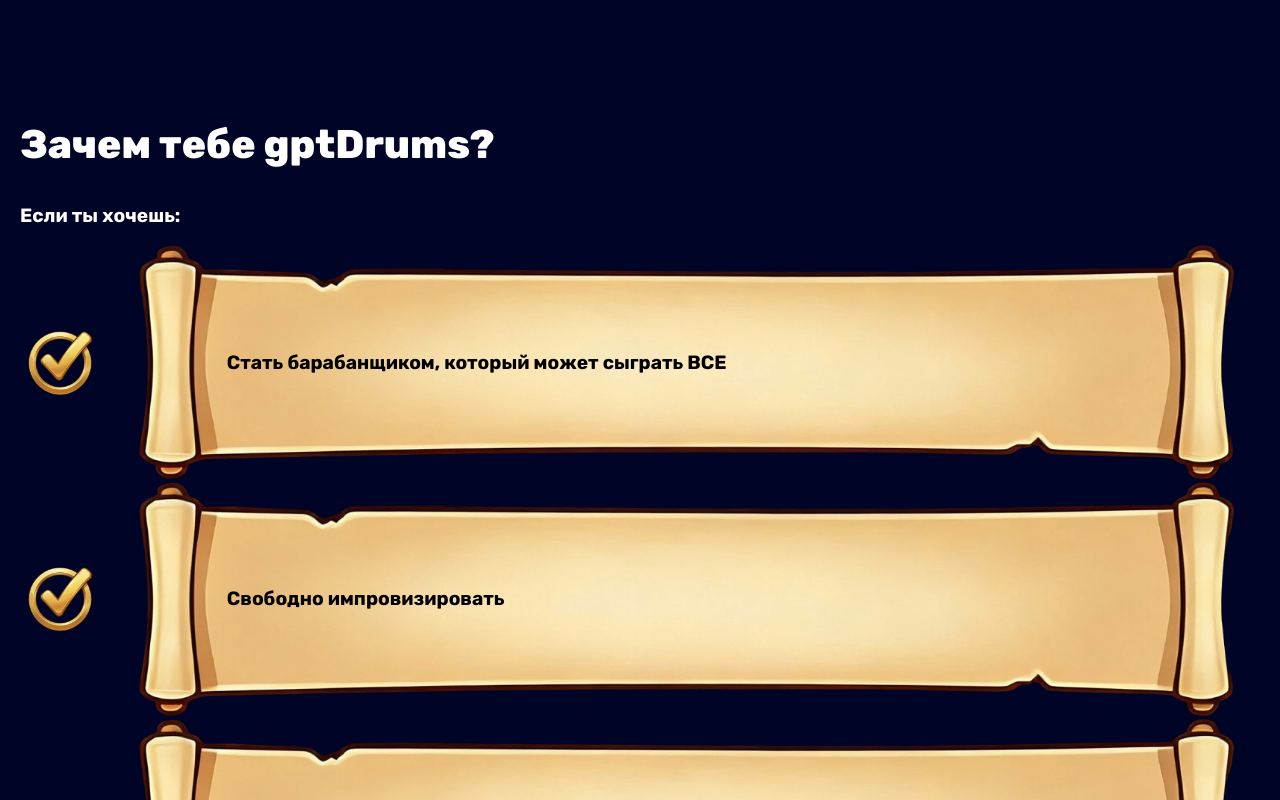
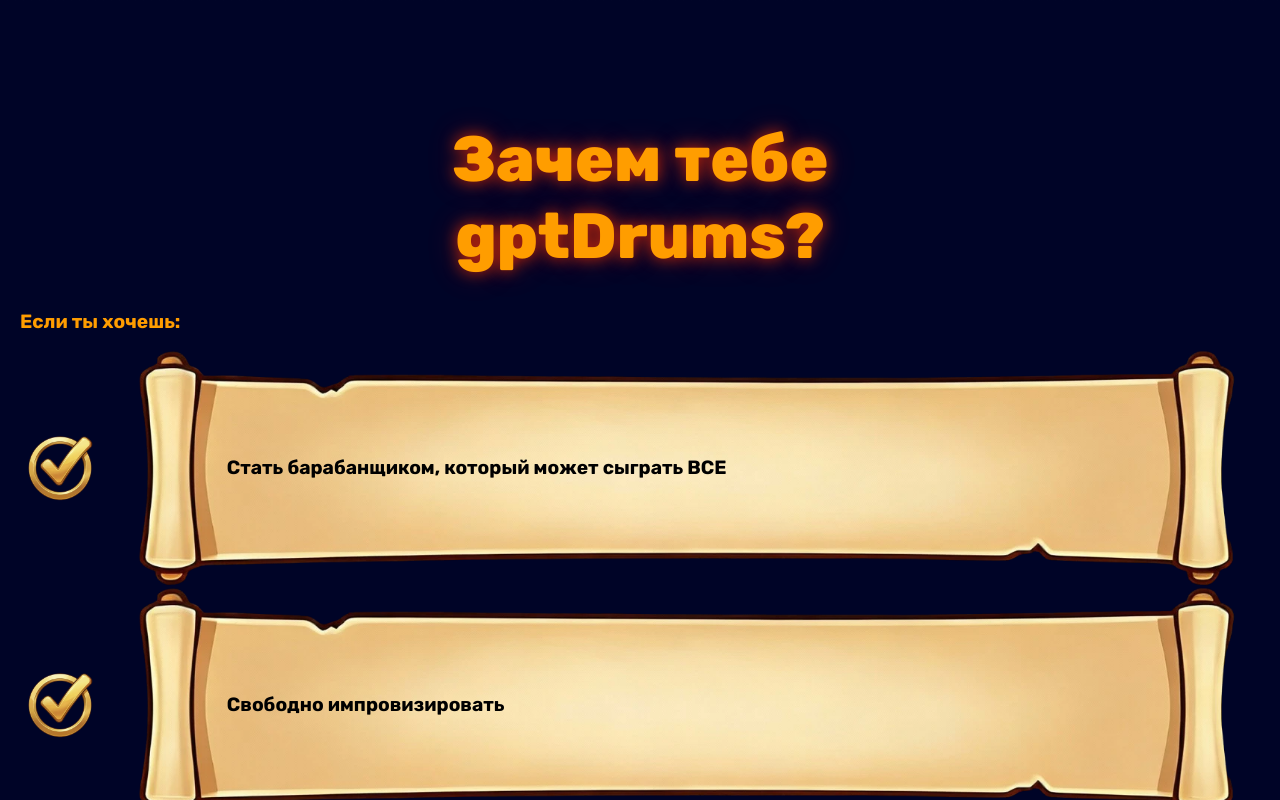
Before and after one commit to dayyes34/gptdrumslanding, a Next.js app: page / in a window 1280 px wide. Shown: the part 1540-2340 px from the top of the page. Built offline with nearby package versions, Linux system fonts and the light colour scheme.

Commit message:
Описание изменений

```diff
--- a/app/components/About.tsx
+++ b/app/components/About.tsx
@@ -4,7 +4,7 @@ import Image from 'next/image'
 
 export default function About() {
   return (
-    <section id="about" style={{ padding: '0', background: 'linear-gradient(to bottom, #010319 0%, #0F1347 100%)', position: 'relative', zIndex: 1 }}>
+    <section id="about" style={{ padding: '0', background: 'linear-gradient(to bottom, #250F4C 0%,rgb(0, 0, 0) 100%)', position: 'relative', zIndex: 1, marginTop: '-90px' }}>
       {/* SVG волна скрыта */}
       <div
         style={{
@@ -47,6 +47,7 @@ export default function About() {
           fontFamily: 'var(--font-rubik), Rubik, sans-serif',
           fontWeight: 800,
           lineHeight: 1.2,
+          marginTop: '90px',
           marginBottom: '2rem',
           textAlign: 'left',
         }}
--- a/app/components/WhyGptDrums.tsx
+++ b/app/components/WhyGptDrums.tsx
@@ -51,21 +51,22 @@ export default function WhyGptDrums() {
       <div style={{ position: 'relative', zIndex: 3, paddingTop: '0px' }}>
         <h2
           style={{
-            color: 'white',
-            fontSize: 'clamp(1.8rem, 6vw, 2.5rem)',
+            color: '#ff9d00',
+            fontSize: 'clamp(2.5rem, 8vw, 4rem)',
             fontFamily: 'var(--font-rubik), Rubik, sans-serif',
             fontWeight: 800,
             lineHeight: 1.2,
             marginBottom: '2rem',
-            textAlign: 'left',
+            textAlign: 'center',
+            textShadow: '0 0 15px rgba(255, 50, 0, 0.7), 0 0 30px rgba(255, 50, 0, 0.3)',
           }}
         >
-          Зачем тебе gptDrums?
+          Зачем тебе <br />gptDrums?
         </h2>
 
         <p
           style={{
-            color: 'white',
+            color: '#ff9d00',
             fontSize: 'clamp(1rem, 4vw, 1.2rem)',
             fontFamily: 'var(--font-rubik), Rubik, sans-serif',
             lineHeight: 1.6,
```
